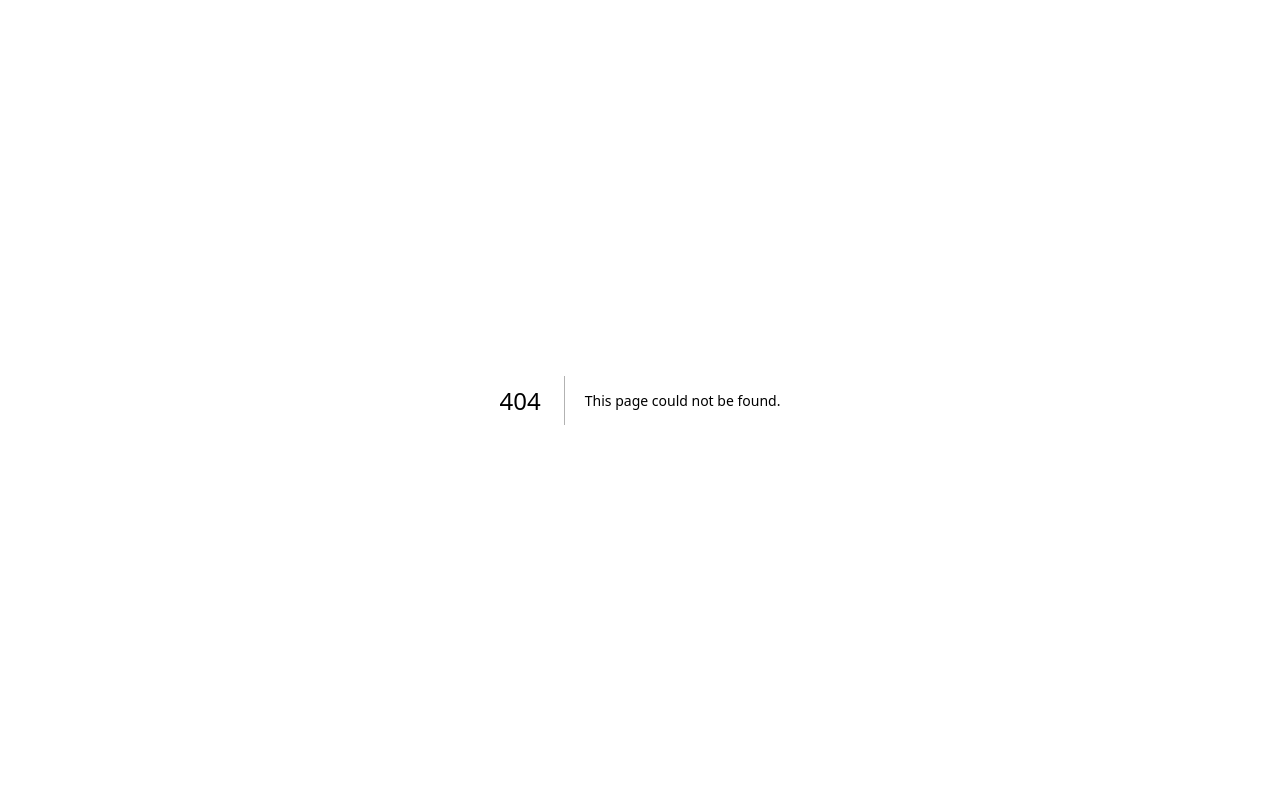
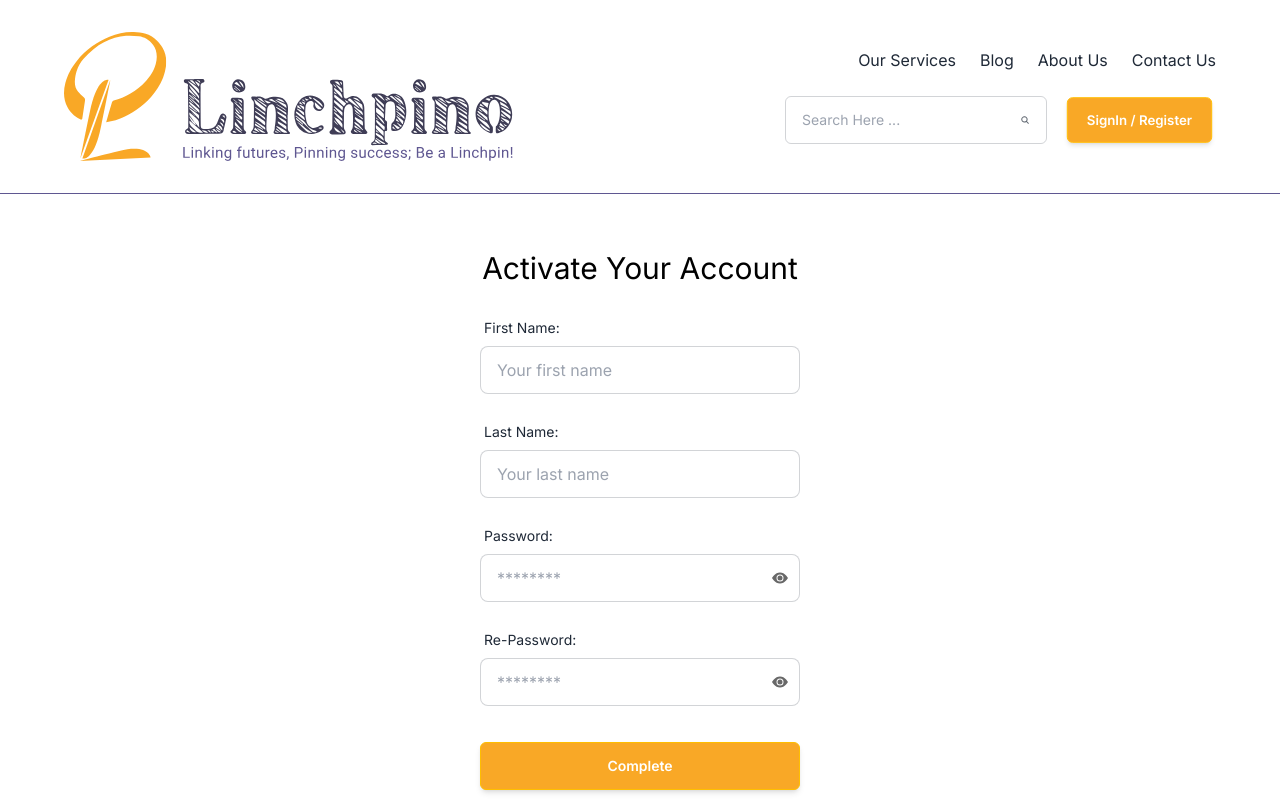
Before and after one commit to linchpino/linchpino-ui, a Next.js app: page /jobseeker-activation in a window 1280 px wide. Before the commit this address had no page. Shown: the top 800 px of the page. Built offline with nearby package versions, Linux system fonts and the light colour scheme.

Commit message:
109: Jobseeker Activation UI. (#21)

```diff
--- /dev/null
+++ b/src/app/(auth)/jobseeker-activation/page.tsx
@@ -0,0 +1,110 @@
+"use client"
+import {SubmitHandler, useForm} from "react-hook-form";
+import {zodResolver} from '@hookform/resolvers/zod'
+import Header from "../../../components/Header";
+import Footer from "../../../components/Footer";
+import {z} from "zod";
+import {useState} from 'react';
+import 'react-toastify/dist/ReactToastify.css';
+import {BsEyeFill, BsEyeSlashFill} from "react-icons/bs"
+
+const passwordPattern = /^(?=.*[A-Za-z\d@$!%*?&])[A-Za-z\d@$!%*?&]{6,}$/;
+const schema = z.object({
+    firstName: z.string().min(1, "First name is required"),
+    lastName: z.string().min(1, "Last name is required"),
+    password: z.string().min(6, "Password must contain at least 6 character(s)").regex(passwordPattern, "Password must include at least one letter, one number, or one special character"),
+    repeat_password: z.string().min(6, "Re-Password must contain at least 6 character(s)").regex(passwordPattern, "Re-Password must include at least one letter, one number, or one special character"),
+}).refine((data) => data.password === data.repeat_password, {
+    message: "Passwords don't match",
+    path: ["repeat_password"],
+});
+type JobseekerActivationFields = z.infer<typeof schema>;
+
+export default function JobseekerActivation() {
+    const {register, handleSubmit, formState: {errors}} = useForm<JobseekerActivationFields>({
+        resolver: zodResolver(schema)
+    });
+    const [showPassword, setShowPassword] = useState(false);
+    const [showRepeatPassword, setShowRepeatPassword] = useState(false);
+
+    const toggleShowPassword = () => setShowPassword(prev => !prev);
+    const toggleShowRepeatPassword = () => setShowRepeatPassword(prev => !prev);
+
+    const onSubmit: SubmitHandler<JobseekerActivationFields> = async (data) => {
+        console.log(data)
+    };
+    return (
+        <>
+            <Header/>
+            <div className='bg-white container pb-5 lg:pb-0'>
+                <div className="flex flex-col items-center justify-center gap-y-6 mt-14">
+                    <h1 className='text-black text-3xl text-center'>Activate Your Account</h1>
+                    <form onSubmit={handleSubmit(onSubmit)} className="gap-y-5 flex flex-col justify-center items-center [&>*]:w-full [&>*]:max-w-xs w-full">
+                        <label >
+                            <div className="label">
+                                <span className="label-text">First Name:</span>
+                            </div>
+                            <input {...register("firstName")} type="text" placeholder="Your first name"
+                                   className="input input-bordered w-full bg-white"/>
+                            {errors.firstName && (
+                                <div className="text-red-500 text-sm mt-1">{errors.firstName.message}</div>
+                            )}
+                        </label>
+                        <label >
+                            <div className="label">
+                                <span className="label-text">Last Name:</span>
+                            </div>
+                            <input {...register("lastName")} type="text" placeholder="Your last name"
+                                   className="input input-bordered w-full bg-white"/>
+                            {errors.lastName && (
+                                <div className="text-red-500 text-sm mt-1">{errors.lastName.message}</div>
+                            )}
+                        </label>
+                        <label >
+                            <div className="label">
+                                <span className="label-text">Password:</span>
+                            </div>
+                            <div className="flex items-center justify-between relative">
+                                <input {...register("password")} type={showPassword ? "text" : "password"}
+                                       placeholder="********"
+                                       className="input input-bordered w-full bg-white pr-8 "/>
+                                <button type="button" onClick={toggleShowPassword}
+                                        className="absolute right-3 flex items-center text-gray-700">
+                                    {showPassword ? <BsEyeSlashFill color="#686868"/> :
+                                        <BsEyeFill color="#686868"/>}
+                                </button>
+                            </div>
+                            {errors.password && (
+                                <div className="text-red-500 text-sm mt-1">{errors.password.message}</div>
+                            )}
+                        </label>
+                        <label >
+                            <div className="label">
+                                <span className="label-text">Re-Password:</span>
+                            </div>
+                            <div className="flex items-center justify-between relative">
+                                <input {...register("repeat_password")}
+                                       type={showRepeatPassword ? "text" : "password"} placeholder="********"
+                                       className="input input-bordered w-full bg-white pr-8"/>
+                                <button type="button" onClick={toggleShowRepeatPassword}
+                                        className="absolute right-3 flex items-center text-gray-700">
+                                    {showRepeatPassword ? <BsEyeSlashFill color="#686868"/> :
+                                        <BsEyeFill color="#686868"/>}
+                                </button>
+                            </div>
+                            {errors.repeat_password && (
+                                <div
+                                    className="text-red-500 text-sm mt-1">{errors.repeat_password.message}</div>
+                            )}
+                        </label>
+                        <button type="submit"
+                                className='btn btn-warning w-full max-w-xs bg-[#F9A826] text-white rounded-md shadow-md mt-4 py-2 px-3 self-center'>
+                            Complete
+                        </button>
+                    </form>
+                </div>
+             </div>
+            <Footer/>
+        </>
+    );
+}
```
